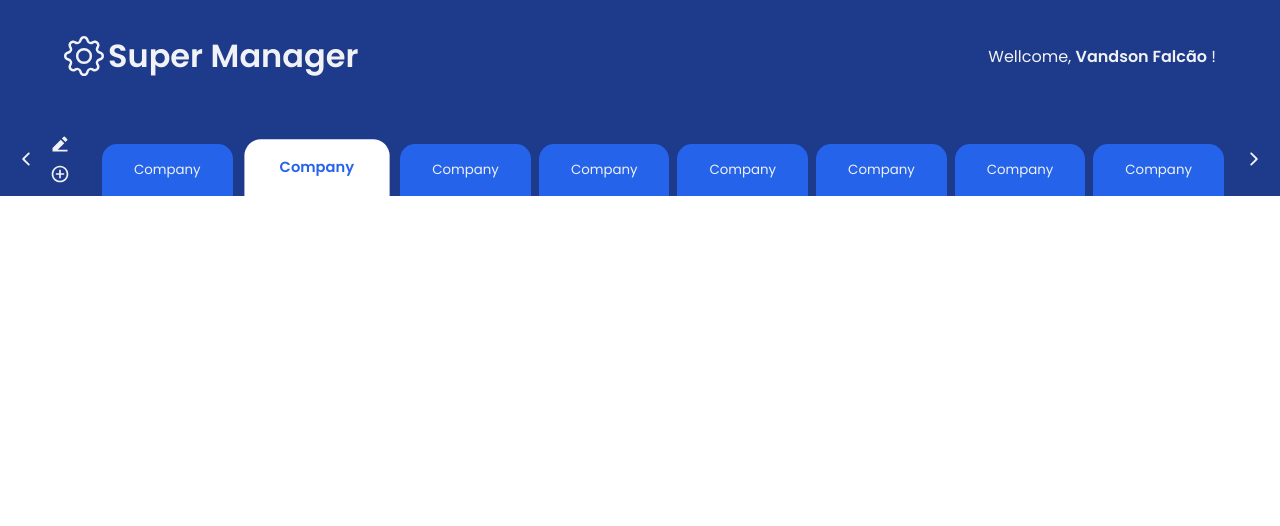
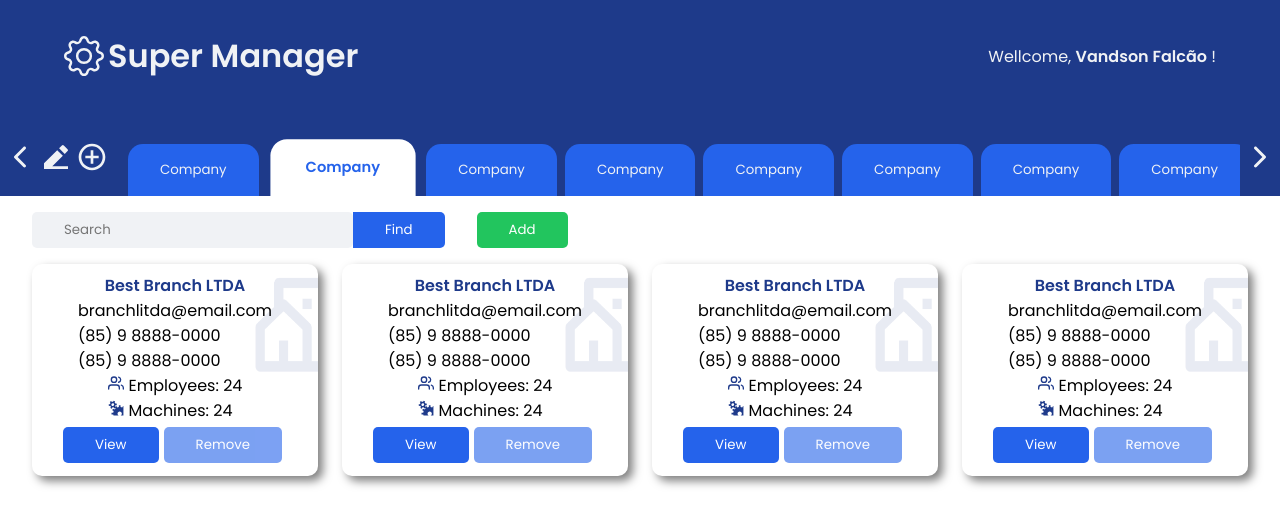
Before and after one commit to vandsonfalcao/SuperManager, a React (Create React App) app: page / in a window 1280 px wide. Shown: the top 526 px of the page. Built offline with nearby package versions, Linux system fonts and the light colour scheme.

Commit message:
create component branches

```diff
--- /dev/null
+++ b/src/component/Branches/index.tsx
@@ -0,0 +1,44 @@
+import { FiUsers } from "react-icons/fi";
+import { GiGears } from "react-icons/gi";
+
+import { Container, Content } from "./styles";
+
+export function Branches() {
+  return (
+    <Container>
+      <Content>
+        <div>
+          <input type="text" placeholder="Search" />
+          <button className="bt-find">Find</button>
+          <button className="bt-add">Add</button>
+        </div>
+        <ul>
+          {new Array(4).fill(0).map((_, idx) => (
+            <li key={idx}>
+              <h4>Best Branch LTDA</h4>
+              <div>
+                <p>branchlitda@email.com</p>
+                <p>(85) 9 8888-0000</p>
+                <p>(85) 9 8888-0000</p>
+              </div>
+              <div>
+                <div>
+                  <FiUsers />
+                  Employees: {24}
+                </div>
+                <div>
+                  <GiGears />
+                  Machines: {24}
+                </div>
+              </div>
+              <div>
+                <button>View</button>
+                <button disabled>Remove</button>
+              </div>
+            </li>
+          ))}
+        </ul>
+      </Content>
+    </Container>
+  );
+}
--- /dev/null
+++ b/src/component/Branches/styles.ts
@@ -0,0 +1,104 @@
+import BranchLogo from '../../assets/Branch.png'
+import styled from 'styled-components';
+
+export const Container = styled.div`
+    flex: 1;
+    display: flex;
+    justify-content: center;
+    padding: 1rem 2rem;
+`;
+
+export const Content = styled.div`
+    flex: 1;
+    >div {
+        margin-bottom: 1rem;
+        button{
+            margin-right:2rem;
+            color: #fff;
+            padding: 0.5rem 2rem;
+            border-radius: 5px;
+            background: var(--blue);
+            @media screen and (max-width: 520px){
+                margin-right:0.5rem;
+                padding: 0.5rem 1.25rem;
+            }
+            &:hover {
+                filter: brightness(0.9);
+            }
+            &.bt-find {
+                border-radius: 0 5px 5px 0;
+            }
+            &.bt-add {
+                background: var(--green);
+            }
+        }
+        input[type=text]{
+            padding: 0.5rem 2rem;
+            border: none;
+            border-radius: 5px;
+            background: var(--shape);
+        }
+    }
+    >ul {
+        display: grid;
+        grid-template-columns: repeat(4, 1fr);
+        gap: 1rem 1.5rem;
+        @media screen and (max-width: 1080px){
+            grid-template-columns: repeat(3, 1fr);
+        }
+        @media screen and (max-width: 720px){
+            grid-template-columns: repeat(2, 1fr);
+        }
+        @media screen and (max-width: 520px){
+            grid-template-columns: 1fr;
+        }
+        li {
+            display: flex;
+            flex-direction: column;
+            align-items: center;
+
+            padding: 0.5em 0;
+
+            border: 1px solid transparent;
+            border-radius: 10px;
+            box-shadow: 5px 5px 10px rgba(0,0,0,0.5);
+
+            background: url(${BranchLogo}) no-repeat;
+            background-size: 100px 100px;
+            background-position: 220px 10px;
+
+            transition: border 0.2s;
+            svg {
+                color: var(--dark-blue);
+                margin-right: 5px;
+            }
+            h4{
+                color: var(--dark-blue);
+                display: inline-block;
+                text-align: center;
+            }
+            &:hover {
+                border: 1px solid var(--blue);
+            }
+            >div {
+                @media screen and (max-width: 800px){
+                    display: flex;
+                    flex-direction: column;
+                }
+                button{
+                    margin: 0.25rem 5px 0.25rem 0;
+                    color: #fff;
+                    padding: 0.5rem 2rem;
+                    border-radius: 5px;
+                    background: var(--blue);
+                    &:hover {
+                        filter: brightness(0.9);
+                    }
+                    &.bt-remove-active{
+                        background: var(--red);
+                    }
+                }
+            }
+        }
+    }
+`;
--- a/src/component/Companies/index.tsx
+++ b/src/component/Companies/index.tsx
@@ -1,30 +1,36 @@
-import { Container, Tab } from "./styles";
+import { useRef } from "react";
 import { RiEdit2Fill, RiAddCircleLine } from "react-icons/ri";
 import { IoIosArrowBack, IoIosArrowForward } from "react-icons/io";
-import { useState } from "react";
+
+import { Container, Tab } from "./styles";
 
 export default function Companies() {
-  const [point, setPoint] = useState(0);
-  function scrollRight() {
-    setPoint(point + 100);
-    document
-      .querySelector("#company-list")
-      ?.scroll({ left: point, behavior: "smooth" });
+  const companyListRef = useRef<HTMLUListElement>(null);
+
+  function toRoll(direction: boolean) {
+    const el = companyListRef.current;
+
+    const maxScroll = el ? el.scrollWidth - el.clientWidth : 0;
+    if (el) {
+      if (direction) {
+        if (el.scrollLeft < maxScroll) {
+          el.scroll({ left: el.scrollLeft + 100, behavior: "smooth" });
         }
-  function scrollLeft() {
-    setPoint(point - 100);
-    document
-      .querySelector("#company-list")
-      ?.scroll({ left: point, behavior: "smooth" });
+      } else {
+        if (el.scrollLeft > 0) {
+          el.scroll({ left: el.scrollLeft - 100, behavior: "smooth" });
         }
+      }
+    }
+  }
+
   return (
     <Container>
       <Tab>
         <div>
-          <button onClick={scrollLeft}>
+          <button onClick={() => toRoll(false)}>
             <IoIosArrowBack />
           </button>
-          <div>
           <button>
             <RiEdit2Fill />
           </button>
@@ -32,50 +38,15 @@ export default function Companies() {
             <RiAddCircleLine />
           </button>
         </div>
-        </div>
-        <ul id="company-list">
-          <li>
-            <button>Company</button>
+        <ul ref={companyListRef}>
+          {new Array(20).fill(0).map((_, idx) => (
+            <li key={idx}>
+              <button className={idx === 1 ? "selected" : ""}>Company </button>
             </li>
-          <li>
-            <button className="selected">Company</button>
-          </li>
-          <li>
-            <button>Company</button>
-          </li>
-          <li>
-            <button>Company</button>
-          </li>
-          <li>
-            <button>Company</button>
-          </li>
-          <li>
-            <button>Company</button>
-          </li>
-          <li>
-            <button>Company</button>
-          </li>
-          <li>
-            <button>Company</button>
-          </li>
-          <li>
-            <button>Company</button>
-          </li>
-          <li>
-            <button>Company</button>
-          </li>
-          <li>
-            <button>Company</button>
-          </li>
-          <li>
-            <button>Company</button>
-          </li>
-          <li>
-            <button>Company</button>
-          </li>
+          ))}
         </ul>
         <div>
-          <button onClick={scrollRight}>
+          <button onClick={() => toRoll(true)}>
             <IoIosArrowForward />
           </button>
         </div>
--- a/src/component/Companies/styles.ts
+++ b/src/component/Companies/styles.ts
@@ -1,13 +1,11 @@
 import styled from 'styled-components';
 
 export const Container = styled.main`
-    flex: 1;
     display: flex;
     flex-direction:column;
-    height: 100vh;
 `;
 
-export const Tab = styled.main`
+export const Tab = styled.section`
     display: flex;
     justify-content: space-between;
 
@@ -15,46 +13,36 @@ export const Tab = styled.main`
     >div {
         display: flex;
         align-items: center;
-        padding: 0 1rem;
-        column-gap: 0.875rem;
+        padding: 0 0.25rem;
+        column-gap: 0.25rem;
         button {
+            align-items: center;
             color: var(--shape);
-            background: transparent;
-            border: none;
-            font-size: 1.25rem;
+            font-size: 2rem;
             &:hover {
                 filter: brightness(0.8);
             }
         }
-        >div {
-            display: flex;
-            flex-direction: column;
-        }
     }
 
     >ul {
+        display: flex;
         max-width: 90vw;
 
-        display: flex;
         column-gap: 8px;
-
-        list-style: none;
 
         padding: 1rem 1rem 0 1rem;
         overflow-x: scroll;
         &::-webkit-scrollbar {
             display: none;
         }
-
         >li{
             >button {
                 padding: 1rem 2rem;
-                display: flex;
                 justify-content: center;
                 align-items: center;
 
                 border-radius: 15px 15px 0 0;
-                border: none;
 
                 background: var(--blue);
                 color: var(--shape);
--- a/src/component/Header/styles.ts
+++ b/src/component/Header/styles.ts
@@ -1,8 +1,6 @@
 import styled from 'styled-components';
 
 export const Container = styled.header`
-    width: 100vw;
-
     display: flex;
     justify-content: center;
 
--- a/src/page/home/index.tsx
+++ b/src/page/home/index.tsx
@@ -1,12 +1,14 @@
 import Header from "../../component/Header/index";
 import Companies from "../../component/Companies/index";
 import { Container } from "./styles";
+import { Branches } from "../../component/Branches";
 
 export default function home() {
   return (
     <Container>
       <Header fullname="Vandson de Sousa Falcão" />
       <Companies />
+      <Branches />
     </Container>
   );
 }
--- a/src/page/home/styles.ts
+++ b/src/page/home/styles.ts
@@ -1,11 +1,13 @@
 import styled from 'styled-components';
 
 export const Container = styled.div`
-    width: 100vw;
-    height: 100vh;
-
     display: flex;
     flex-direction: column;
-
-
+    ul{
+        list-style: none;
+    }
+    button {
+        background: transparent;
+        border: 0
+    }
 `;
--- a/src/styles/global.ts
+++ b/src/styles/global.ts
@@ -5,6 +5,7 @@ export default createGlobalStyle`
         --text: #71717a;
         --background: #fff;
         --shape: #f0f2f5;
+        --red: rgb(220, 0, 0);
         --green: #22c55e;
         --blue: #2563eb;
         --dark-blue: #1e3a8a;
```
Also changed, not shown: src/assets/Branch.png (added). Lines whose indentation alone changed are shown as unchanged.
